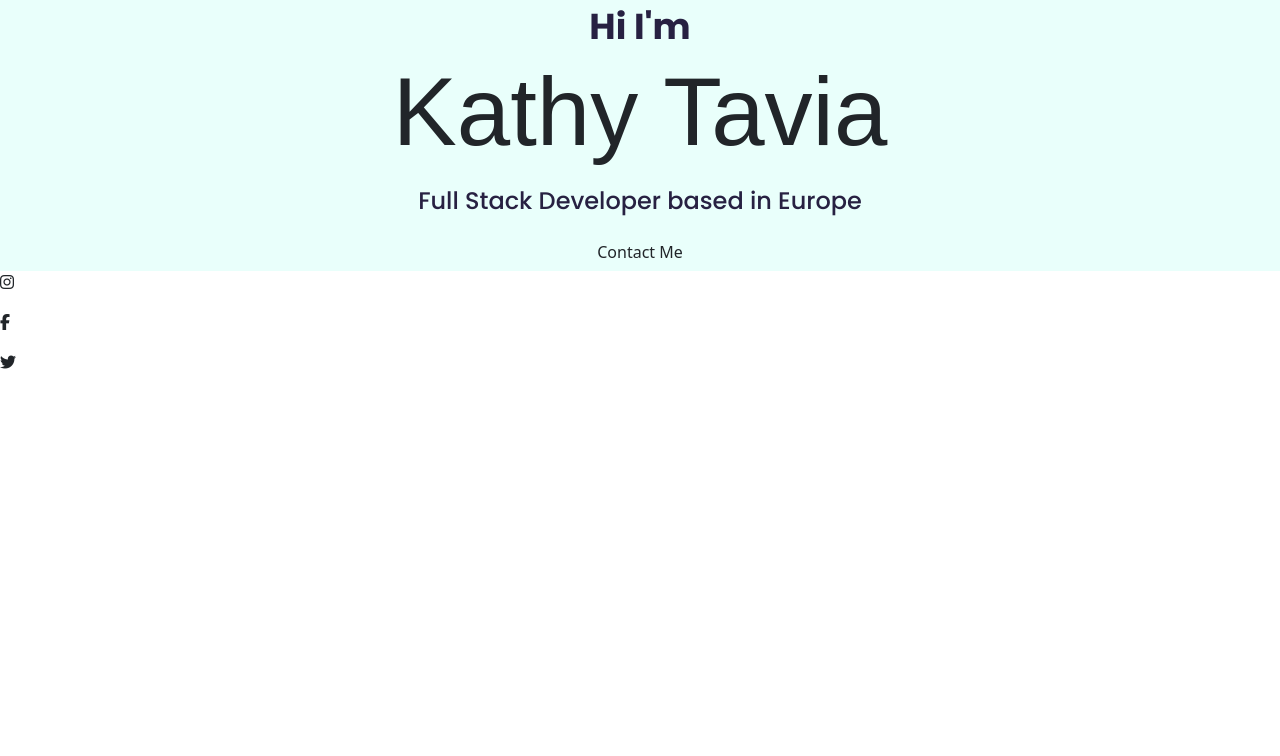
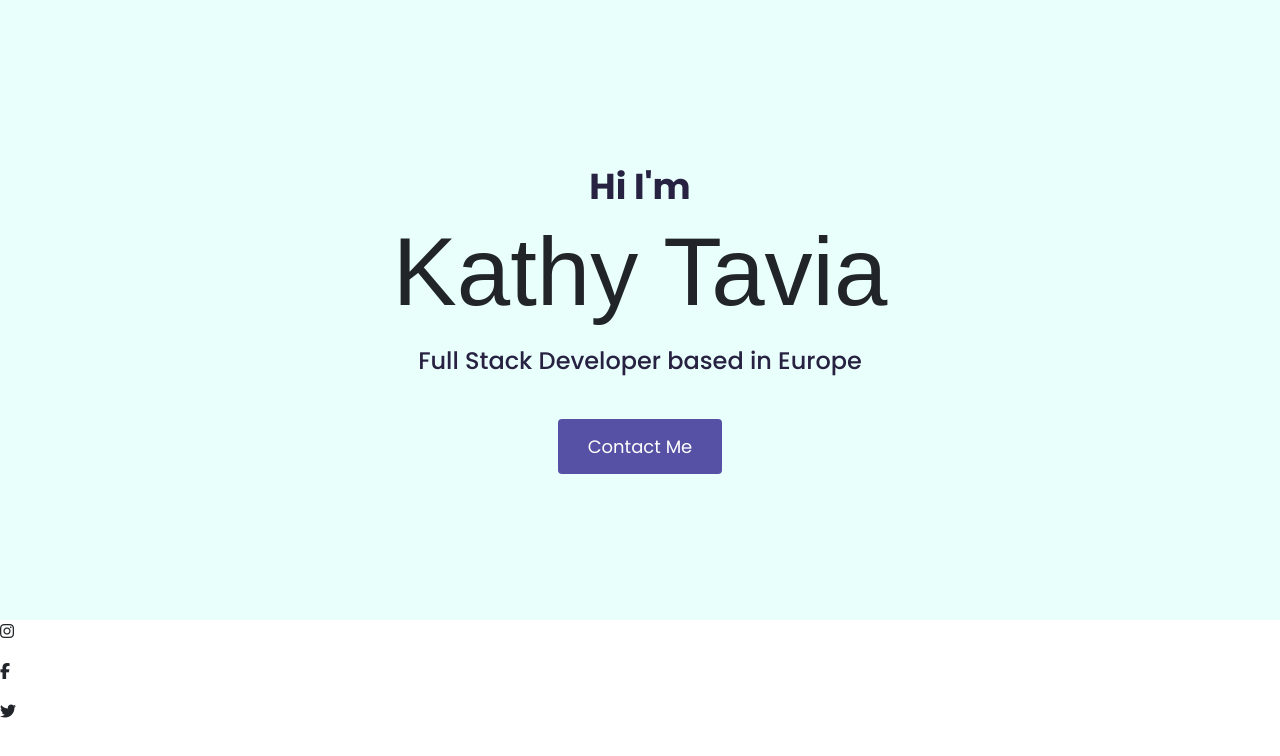
Before and after one commit to cdrmr18/portfolio, a plain HTML site: page index.html in a window 1280 px wide. Drawn offline with nearby package versions, Linux system fonts and the light colour scheme; a web font is replaced by a local one.

Commit message:
finished workign on initial hero styling

```diff
--- a/index.html
+++ b/index.html
@@ -20,8 +20,10 @@
     <div class="hero">
         <p>Hi I'm</p>
         <h1>Kathy Tavia</h1>
-        <h2>Full Stack Developer based in Europe</h2>
-        <a href="#" class="btn btn-hero">Contact Me</a>
+        <h2 class="mb-5">Full Stack Developer based in Europe</h2>
+        <div>
+            <a href="#" class="btn-hero">Contact Me</a>
+        </div>
     </div>
 
 
--- a/styles/style.css
+++ b/styles/style.css
@@ -14,6 +14,7 @@ p {
 .hero {
   text-align: center;
   background-color: #e9fffb;
+  padding: 160px 20px;
 }
 .hero p {
   font-weight: bold;
@@ -31,3 +32,13 @@ p {
   line-height: 2;
   color: #272142;
 }
+.btn-hero {
+  border-radius: 4px;
+  background: #5651a4;
+  color: white;
+  font-size: 18px;
+  line-height: 27px;
+  padding: 15px 30px;
+  text-decoration: none;
+  font-family: "Poppins", sans-serif;
+}
```
